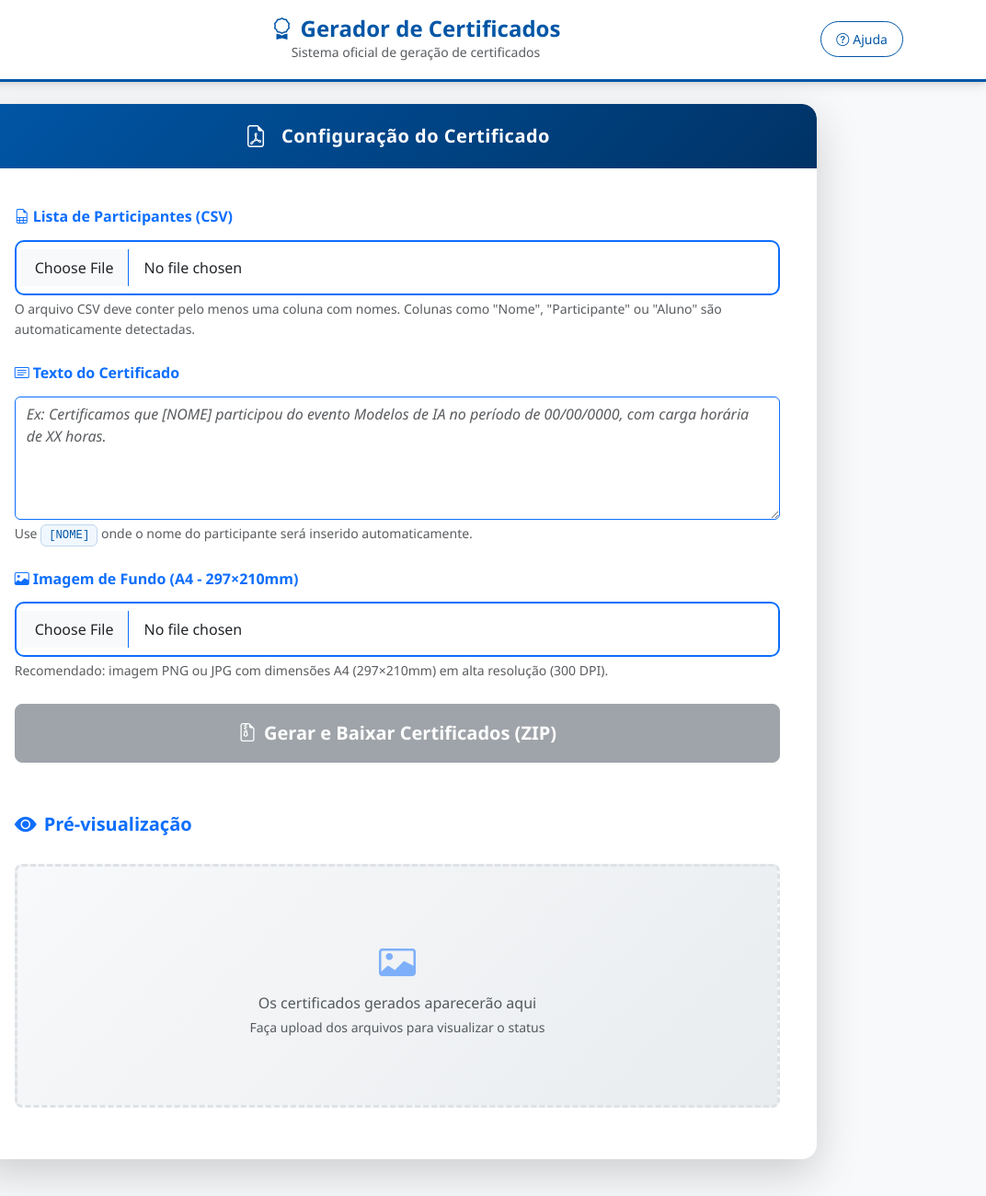
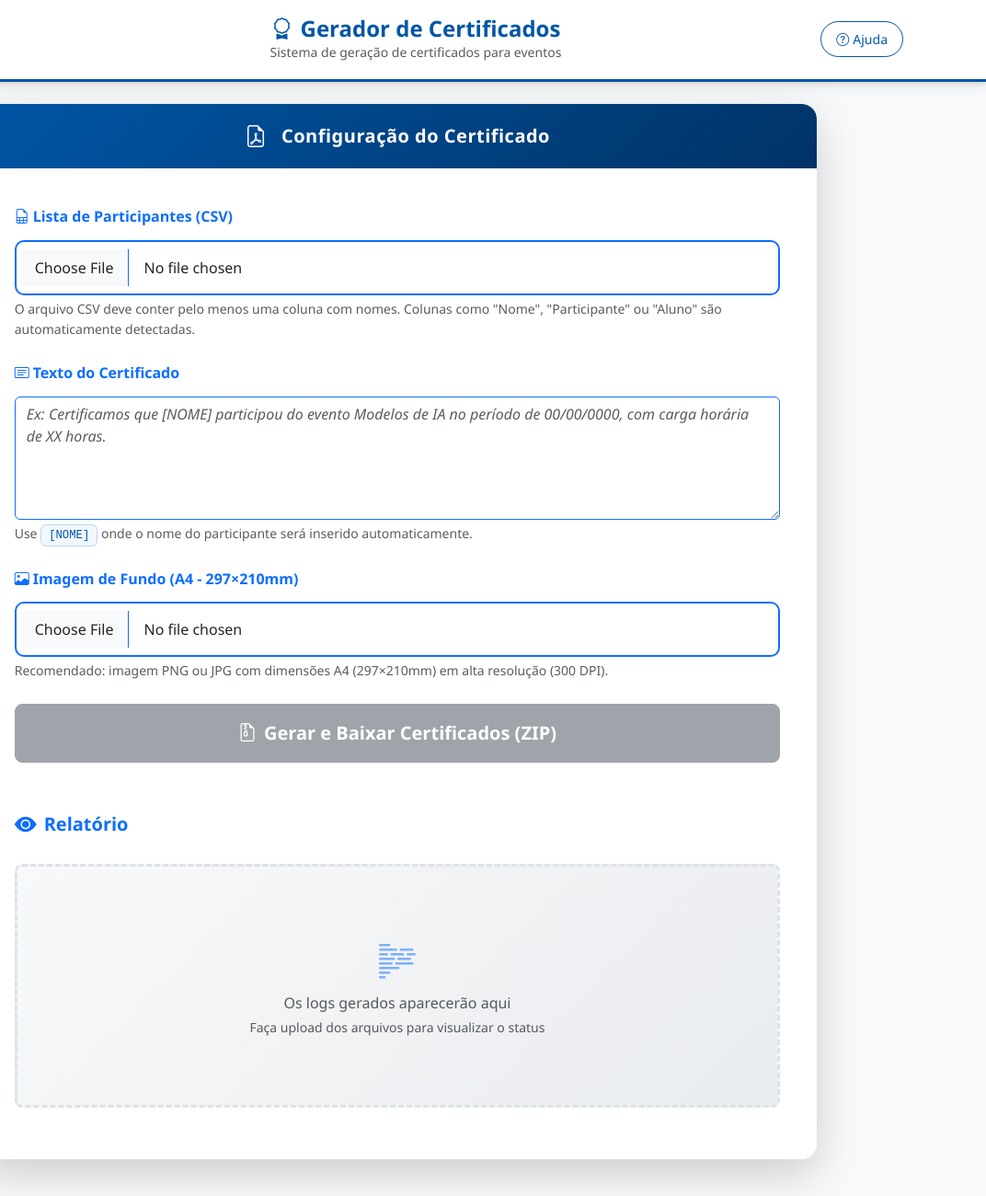
Before and after one commit to wiltonsgonc/certificado, a plain HTML site: page index.html in a window 1280 px wide. Shown: the top 1300 px of the page at 92% size, 208-1280 px from the left. Drawn offline with nearby package versions, Linux system fonts and the light colour scheme.

Commit message:
Alteração do texto na página.

```diff
--- a/index.html
+++ b/index.html
@@ -29,7 +29,7 @@
                     <h1 class="h4 mb-0 text-center fw-bold">
                         <i class="bi bi-award me-2"></i>Gerador de Certificados
                     </h1>
-                    <p class="text-muted text-center small mb-0 d-none d-md-block">Sistema oficial de geração de certificados</p>
+                    <p class="text-muted text-center small mb-0 d-none d-md-block">Sistema de geração de certificados para eventos</p>
                 </div>
 
                 <!-- Menu de Ajuda -->
@@ -101,12 +101,12 @@
                             <div class="mt-5">
                                 <div class="d-flex align-items-center mb-3">
                                     <i class="bi bi-eye-fill text-primary fs-4 me-2"></i>
-                                    <h3 class="h5 mb-0 fw-bold text-primary">Pré-visualização</h3>
+                                    <h3 class="h5 mb-0 fw-bold text-primary">Relatório</h3>
                                 </div>
                                 <div id="preview" class="preview p-4 rounded-3">
                                     <div class="text-center text-muted py-5">
-                                        <i class="bi bi-card-image fs-1 mb-3 text-primary opacity-50"></i>
-                                        <p class="mb-0 fw-medium">Os certificados gerados aparecerão aqui</p>
+                                        <i class="bi bi-body-text fs-1 mb-3 text-primary opacity-50"></i>
+                                        <p class="mb-0 fw-medium">Os logs gerados aparecerão aqui</p>
                                         <small>Faça upload dos arquivos para visualizar o status</small>
                                     </div>
                                 </div>
@@ -179,6 +179,7 @@
 
                     <h6 class="mt-4 text-primary"><i class="bi bi-image me-2"></i>Imagem de Fundo</h6>
                     <p>Use uma imagem com resolução mínima de 2480×3508 pixels (A4 em 300 DPI) para melhor qualidade.</p>
+                    <p>A imagem de fundo já deve conter o layout completo e assinatura do resposável.</p>
 
                     <div class="alert alert-primary mt-4 border-primary">
                         <i class="bi bi-info-circle me-2"></i>
```
